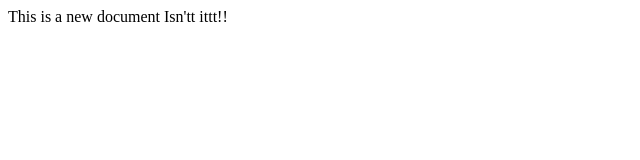
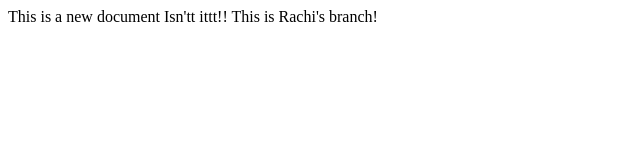
Before and after one commit to Breathedude/first-repository, a plain HTML site: page index.html in a window 1280 px wide. Shown: the whole page, without its empty margins (0-640 px from the left). Drawn offline with Linux system fonts and the light colour scheme.

Commit message:
doc in new branch

```diff
--- a/index.html
+++ b/index.html
@@ -2,11 +2,12 @@
 <html>
 <head>
 <meta charset="utf-8">
-<title>New Document</title>
+<title>Newest Document</title>
 </head>
 
 <body>
 	This is a new document
 	Isn'tt ittt!!
+	This is Rachi's  branch!
 </body>
 </html>
```
